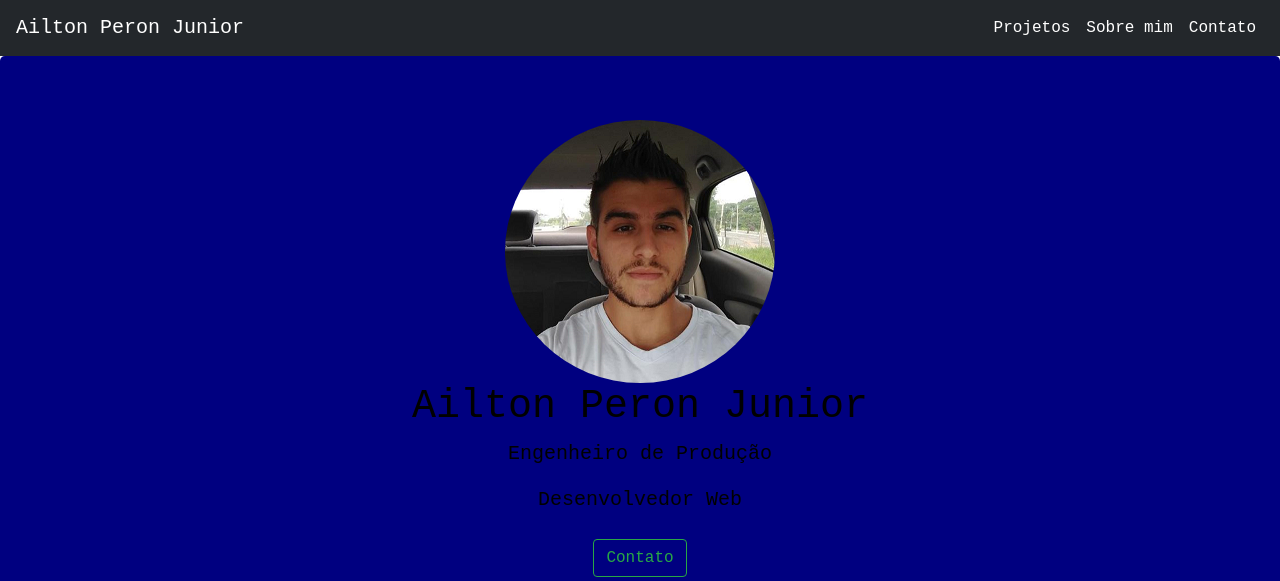
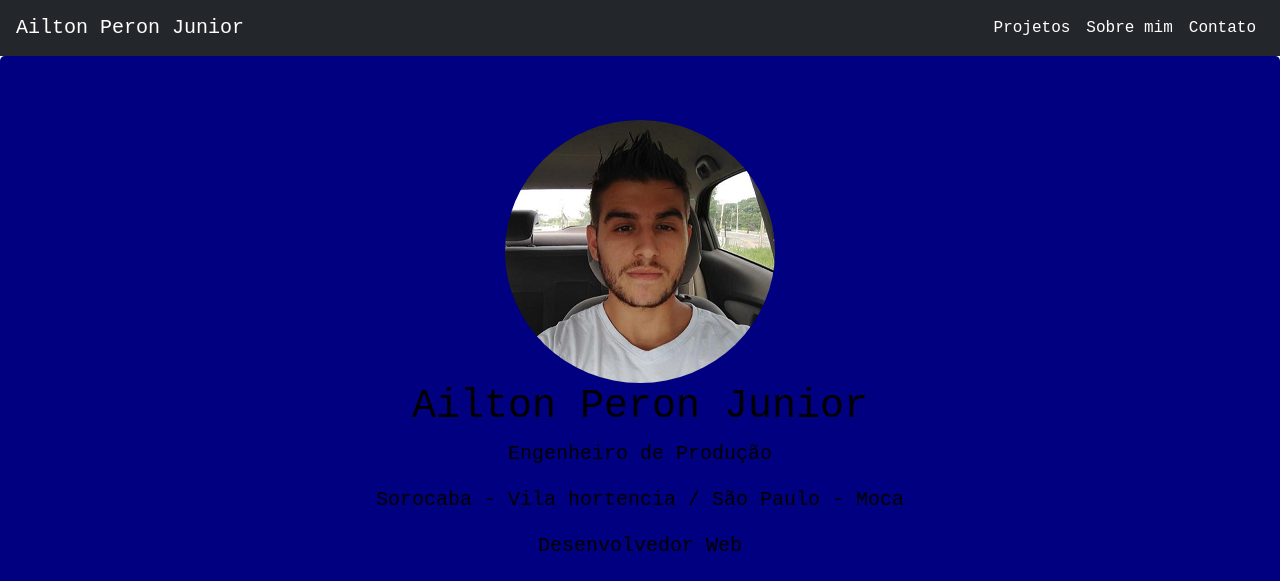
Before and after one commit to juniorperon/portifolio-Bootstrap, a plain HTML site: page index.html in a window 1280 px wide. Shown: the top 581 px of the page. Drawn offline with nearby package versions, Linux system fonts and the light colour scheme.

Commit message:
Update index.html

```diff
--- a/index.html
+++ b/index.html
@@ -40,6 +40,7 @@
             <img class="foto-perfil" src="imagens/eu.png" alt="eu">
           <h1 class="jumbotron-heading ">Ailton Peron Junior</h1>
           <p class="lead">Engenheiro de Produção</p>
+          <p class="lead">Sorocaba - Vila hortencia / São Paulo - Moca</p>
           <p class="lead">Desenvolvedor Web</p>
           <p>
             <a href="#Contato" class="btn btn-outline-success my-2">Contato</a>
```
